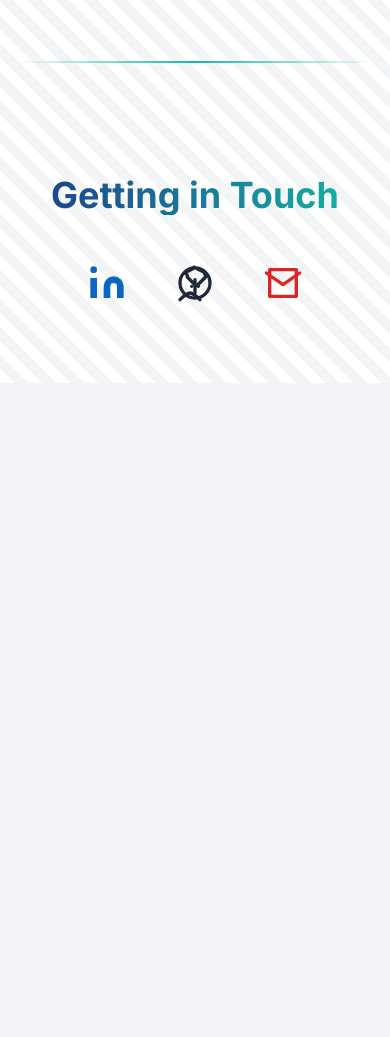
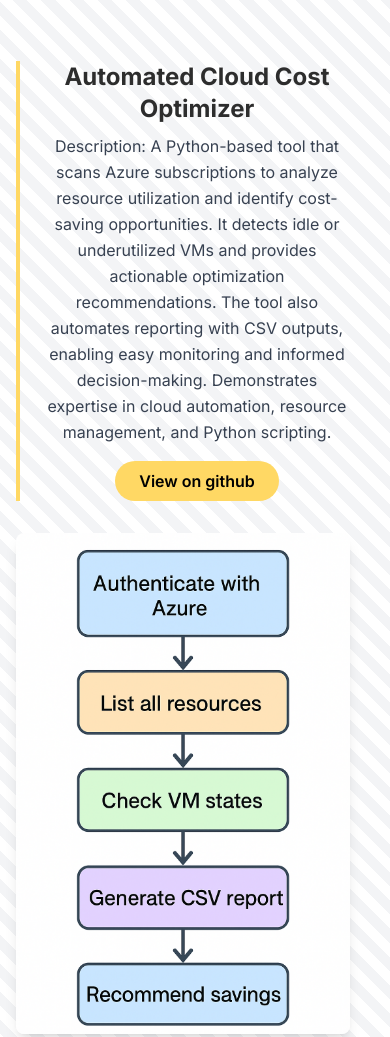
Before and after one commit to nouman-sh/nouman.github.io, a plain HTML site: page index.html in a window 390 px wide. Shown: the part 3520-4557 px from the top of the page. Before the commit the page ends 3903 px from the top, so only its background shows below. Drawn offline with nearby package versions, Linux system fonts and the light colour scheme.

Commit message:
Adding new project

```diff
--- a/index.html
+++ b/index.html
@@ -261,7 +261,6 @@
              resource orchestration. It highlights best practices for scalable and maintainable cloud infrastructure
              deployment.
 
-
           </p>
           <a href="https://github.com/nouman-sh/azure-vnet-peering" target="_blank" rel="noopener noreferrer" class="inline-block bg-[#FFD864] text-black font-semibold py-2 px-6 rounded-full hover:shadow-md">
             View on github
@@ -270,20 +269,21 @@
       </div>
 
       <!-- Project 3 -->
-      <!-- <div class="flex flex-col md:flex-row items-center gap-8 md:gap-16 p-6 md:p-10">
+      <div class="flex flex-col md:flex-row items-center gap-8 md:gap-16 p-6 md:p-10 mb-10">
         <div class="md:w-1/2 text-center md:text-left border-l-4 border-[#FFD864] pl-6">
-          <h3 class="text-2xl md:text-3xl font-bold mb-2">Project Name 3</h3>
+          <h3 class="text-2xl md:text-3xl font-bold mb-2">Automated Cloud Cost Optimizer</h3>
           <p class="text-gray-700 mb-4 leading-relaxed">
-            Lorem ipsum dolor sit amet, consectetur adipiscing elit. Sed do eiusmod tempor incididunt ut labore et dolore magna aliqua.
+            Description: A Python-based tool that scans Azure subscriptions to analyze resource utilization and identify cost-saving opportunities. It detects idle or underutilized VMs and provides actionable optimization recommendations. The tool also automates reporting with CSV outputs, enabling easy monitoring and informed decision-making.
+            Demonstrates expertise in cloud automation, resource management, and Python scripting.
           </p>
-          <a href="https://github.com/yourusername/project3" target="_blank" rel="noopener noreferrer" class="inline-block bg-[#FFD864] text-black font-semibold py-2 px-6 rounded-full hover:shadow-md">
-            View Project
+          <a href="https://github.com/nouman-sh/Cloud-optimization" target="_blank" rel="noopener noreferrer" class="inline-block bg-[#FFD864] text-black font-semibold py-2 px-6 rounded-full hover:shadow-md">
+            View on github
           </a>
         </div>
         <div class="md:w-1/2 overflow-hidden rounded-lg shadow-lg">
-          <img src="https://placehold.co/600x400/cbd5e1/2d2d2d?text=Project+3" alt="Project 3" class="w-full h-auto project-img" />
+          <img src="assets/project-3.png" alt="Project 3" class="w-full h-auto project-img" />
         </div>
-      </div> -->
+      </div>
     </section>
 
     <div class="section-separator"></div>
```
Also changed, not shown: assets/project-3.png (added), 1 other file.
